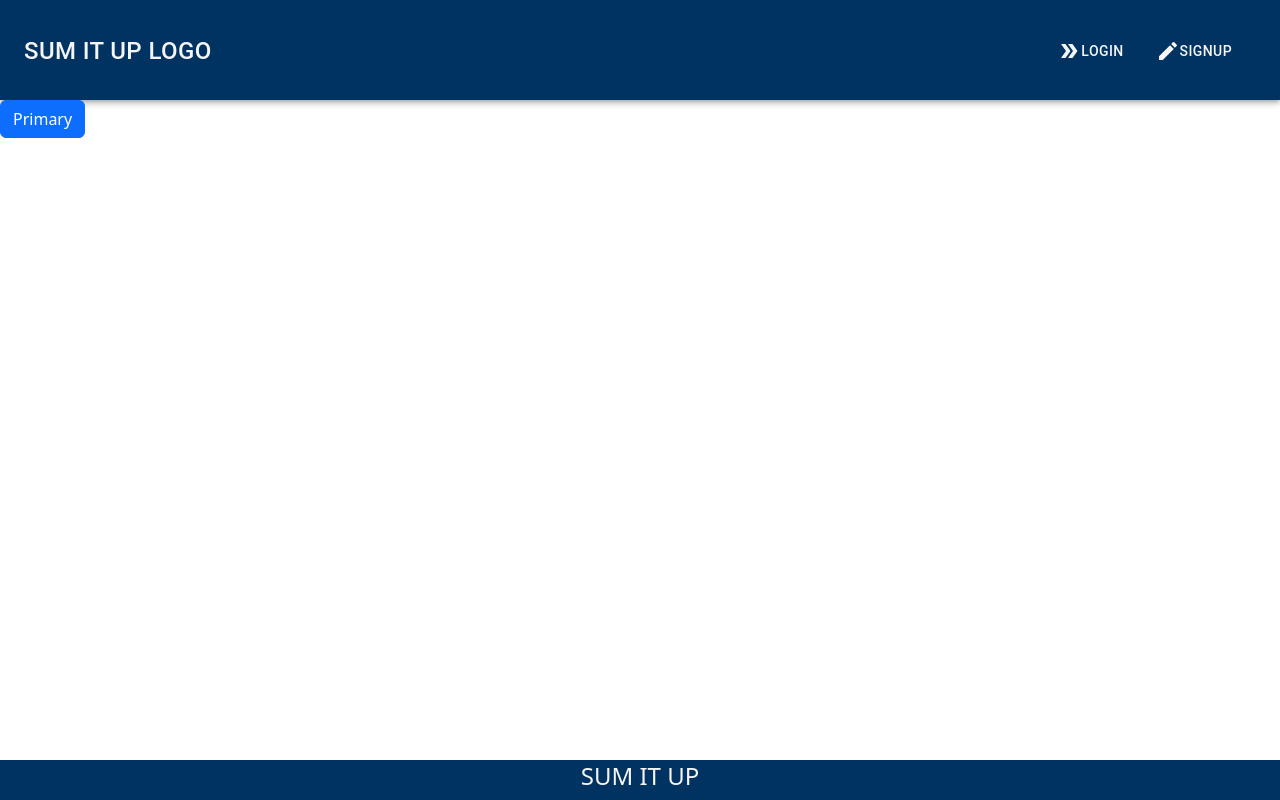
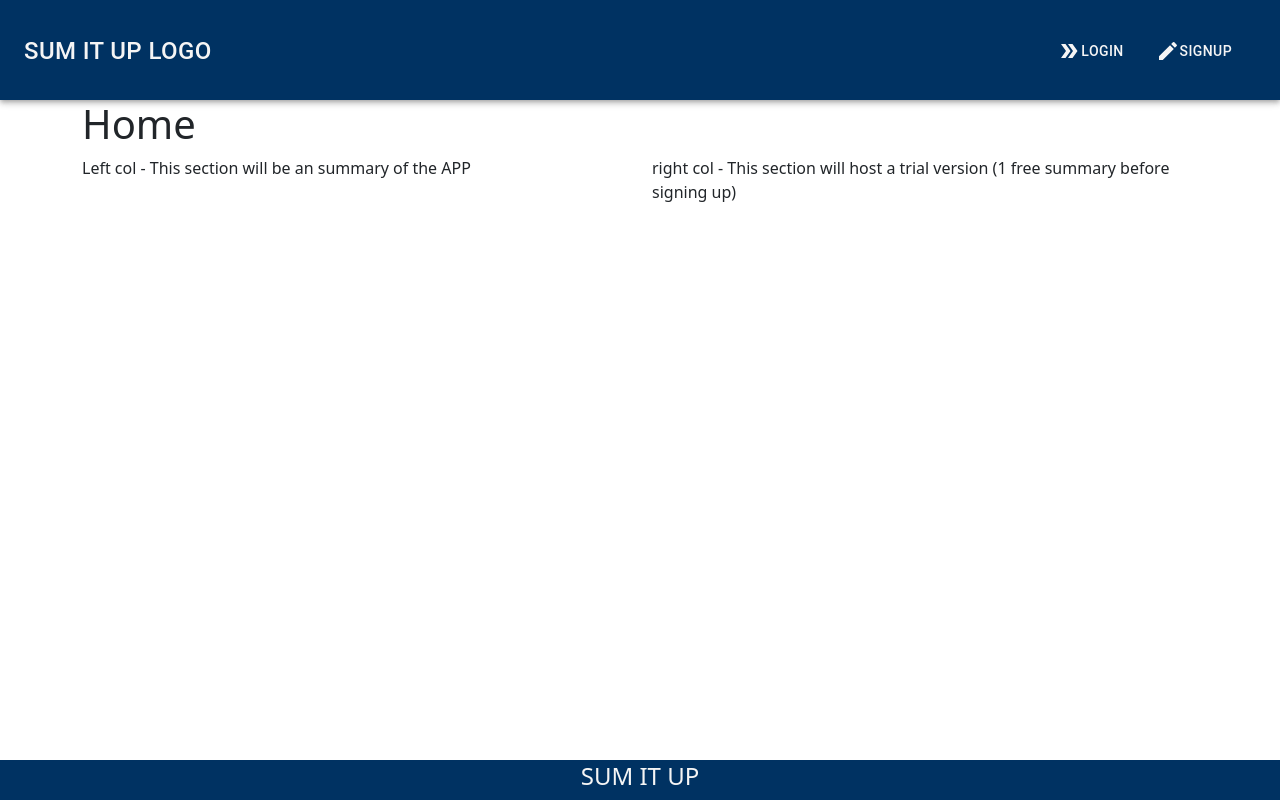
Before and after one commit to SherrickM/sum-it-up, a React (Create React App) app in the folder client/: page / in a window 1280 px wide. Built offline with nearby package versions, Linux system fonts and the light colour scheme.

Commit message:
home layout update

```diff
--- a/client/src/pages/Home.js
+++ b/client/src/pages/Home.js
@@ -1,12 +1,17 @@
-import React from 'react'
-import Button from 'react-bootstrap/Button';
+import React from "react";
 
-const Home = () => {
-    return (
-        <div>
-            <Button variant="primary">Primary</Button>{' '}
-        </div>
-    )
+export default function Home(){
+  return (
+    <div className="container">
+        <h1 className="headline">Home</h1>
+        <div className="row">
+		    <div className="col-md-6">
+                Left col - This section will be an summary of the APP
+            </div>
+		    <div className="col-md-6">
+                right col - This section will host a trial version (1 free summary before signing up)
+            </div>
+	    </div>
+    </div>
+  );
 }
-
-export default Home
```
